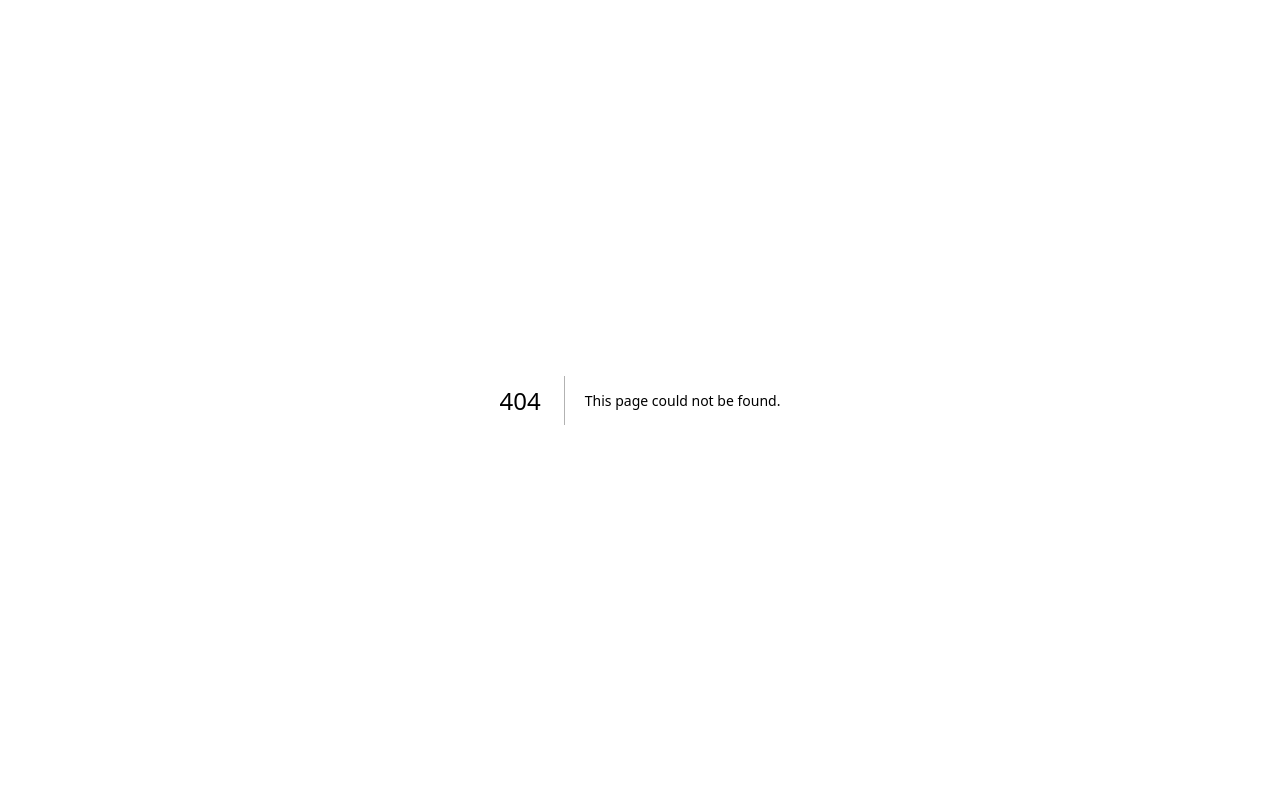
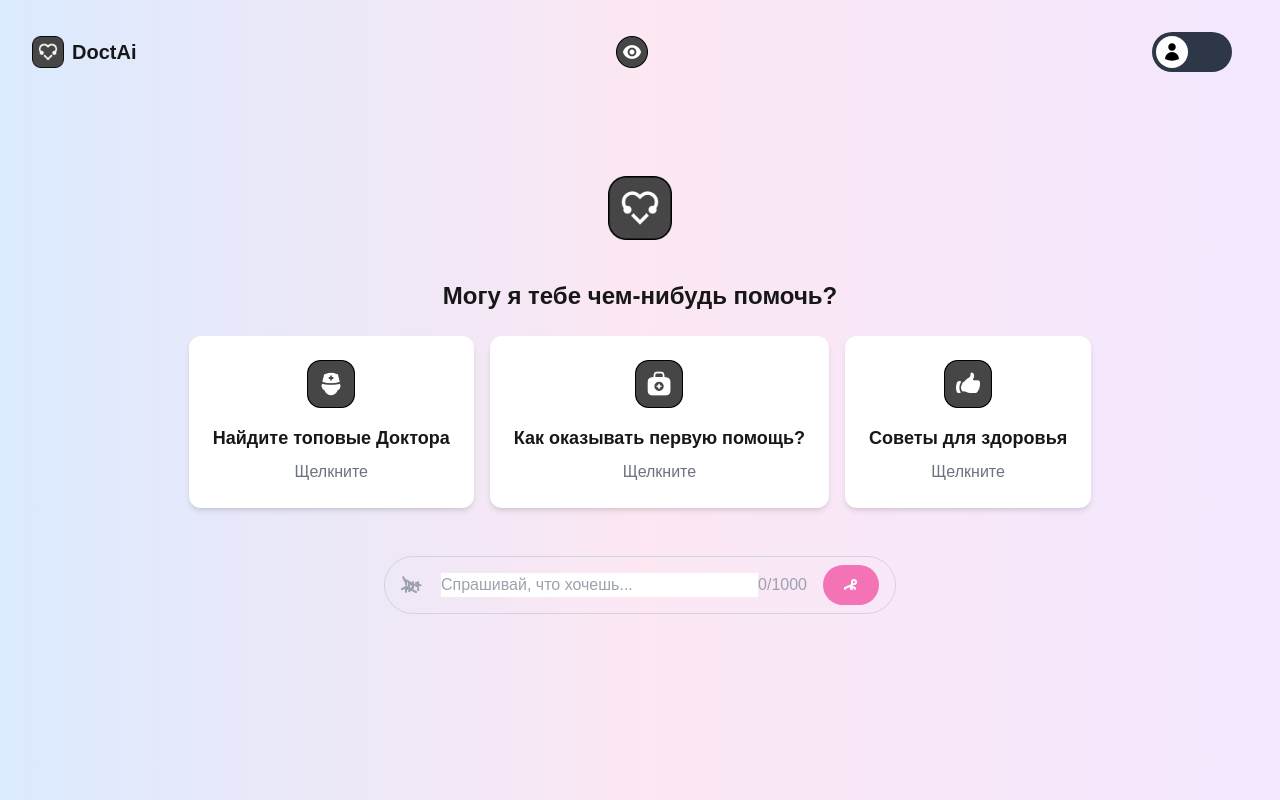
Before and after one commit to leah-os/DoctAI, a Next.js app: page /pawPage in a window 1280 px wide. Before the commit this address had no page. Built offline with nearby package versions, Linux system fonts and the light colour scheme.

Commit message:
second commit

```diff
--- /dev/null
+++ b/app/pawPage/page.js
@@ -0,0 +1,43 @@
+import Header from '../../components/Header';
+import Card from '../../components/Card';
+import cardData from '../../data/cards.json'
+
+export default function Home() {
+  return (
+    <div className="min-h-screen bg-gradient-to-r from-blue-100 via-pink-100 to-purple-100 flex flex-col items-center">
+      <Header />
+
+      <div className="text-center mt-8">
+      <img src="/logo.png" alt="DoctAi Logo" className="h-16 w-16 mx-auto my-10" />
+        <h1 className="text-2xl font-semibold">Могу я тебе чем-нибудь помочь?</h1>
+        <div className="flex justify-center mt-6 gap-4">
+  {cardData.map((card, index) => {
+    return (
+      <Card key={index} title={card.title} icon={card.icon} />
+    );
+  })}
+</div>
+
+      </div>
+
+      <div className="mt-12 w-full max-w-lg">
+        <div className="flex items-center border border-gray-300 rounded-full px-4 py-2">
+          <svg className="w-6 h-6 text-gray-400" fill="none" stroke="currentColor" viewBox="0 0 24 24" xmlns="http://www.w3.org/2000/svg">
+            <path strokeLinecap="round" strokeLinejoin="round" strokeWidth="2" d="M15 10l4.55 2.27M4.27 8.27L5 10m0 0L2.27 4.27M4.27 15.73L5 14m0 0l-4.55 2.27M5 14l6.23 3.12m0 0l3.76 1.88M5 14v5m6.23-1.88L5 14m6.23 1.88L8 18.12M8 9m-3.77 6m2.27 1L12 15m5.23 2.12m2.27 1M8 15V9M12 9v6m5.23 2.12L17 15m0-6v4.55m0 0L8 9M5.23 9m0-2.12v5m2.77 2L7 14m3.76 1.88m0-2.77m3.76 1.88m-4.77 1.77m2.5-3.27L7 8.12"></path>
+          </svg>
+          <input
+            type="text"
+            placeholder="Спрашивай, что хочешь..."
+            className="flex-grow ml-4 text-gray-700 focus:outline-none"
+          />
+          <p className="text-gray-400">0/1000</p>
+          <button className="ml-4 text-white bg-pink-400 rounded-full px-4 py-2 hover:bg-pink-500">
+            <svg className="w-6 h-6" fill="none" stroke="currentColor" viewBox="0 0 24 24" xmlns="http://www.w3.org/2000/svg">
+              <path strokeLinecap="round" strokeLinejoin="round" strokeWidth="2" d="M13 16h-1v-4h1m0 0V9a2 2 0 112 2h-2zM6 16v-1l5-2 5 2v1"></path>
+            </svg>
+          </button>
+        </div>
+      </div>
+    </div>
+  );
+}
--- a/components/SwitchButton.js
+++ b/components/SwitchButton.js
@@ -1,13 +1,19 @@
 "use client"
 import { useState } from 'react';
+import { useRouter } from 'next/navigation';
 
 export default function SwitchButton() {
   const [isPaw, setIsPaw] = useState(false);
+  const router = useRouter();
 
   const handleSwitch = () => {
     setIsPaw(!isPaw);
-    // Add your page-switching logic here based on the state
-    // Example: router.push(isPaw ? '/userPage' : '/pawPage');
+    // Логика перехода на другую страницу
+    if (!isPaw) {
+      router.push('/pawPage');
+    } else {
+      router.push('/');
+    }
   };
 
   return (
```
